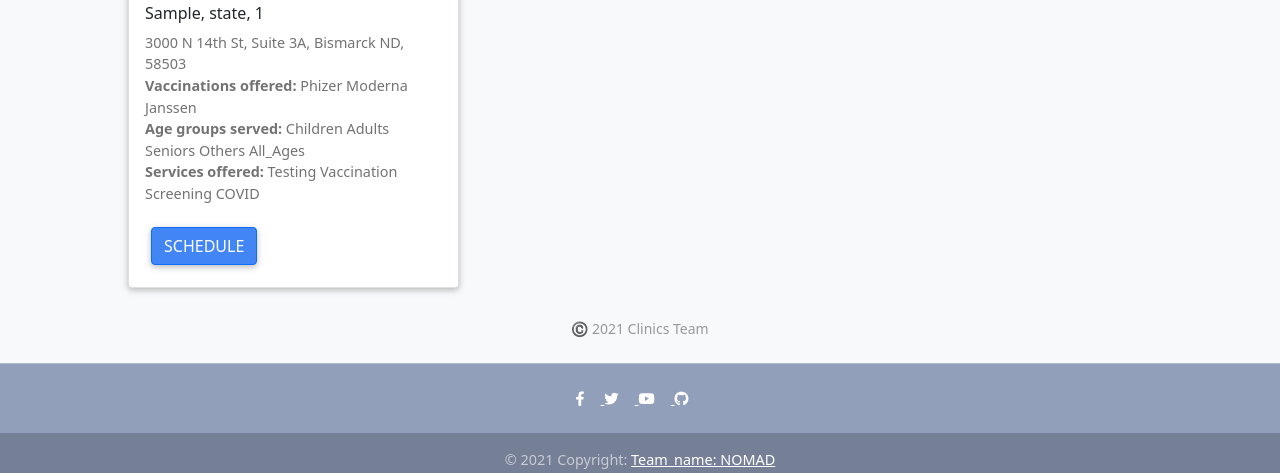
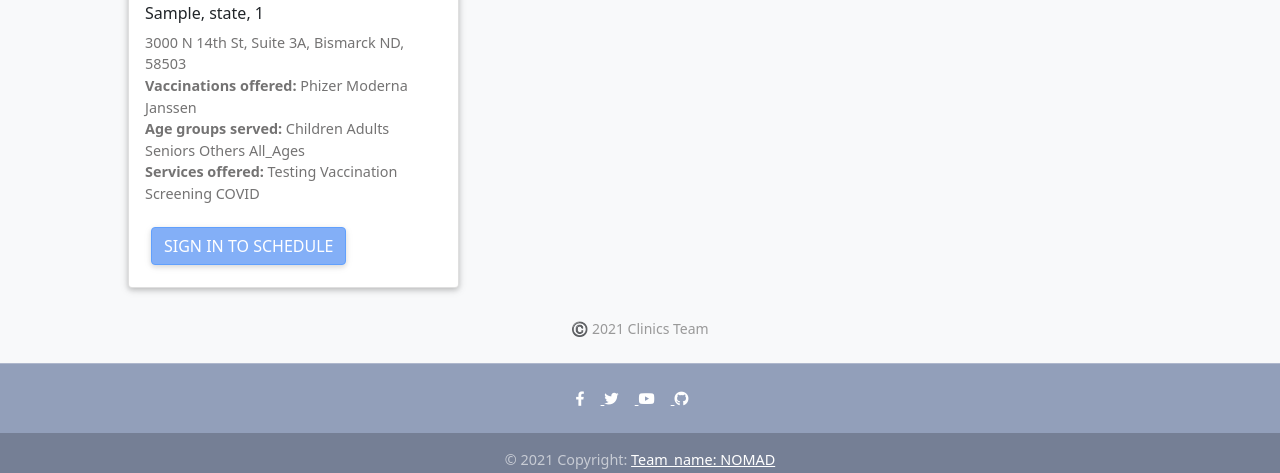
Before and after one commit to xingq1998/CIS422_group4_project1, a Django app: page /clinics/search in a window 1280 px wide. Shown: the part 995-1468 px from the top of the page. Run offline with Django 3.2, Linux system fonts and the light colour scheme; tables that the repository leaves empty hold one stand-in row (values such as "Sample post"); some libraries are stand-ins or nearby versions.

Commit message:
Added check in search.html for user logged in

```diff
--- a/templates/clinics/search.html
+++ b/templates/clinics/search.html
@@ -382,7 +382,11 @@
                                     {% if clinic.Screening == True %}Screening{% endif %}
                                     {% if clinic.COVID == True %}COVID{% endif %}
                                 </p>
+                                {% if user.is_authenticated %}
                                 <a href="{% url 'clinics:clinic_schedule' clinic_id=clinic.id %}" class="btn btn-primary">Schedule</a>
+                                {% else %}
+                                <a href="{% url 'clinics:clinic_schedule' clinic_id=clinic.id %}" class="btn btn-primary disabled">Sign in to schedule</a>
+                                {% endif %}
                             </div>
                         </div>
                     </div>
```
